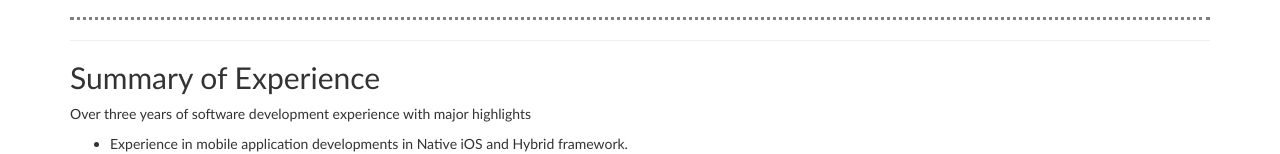
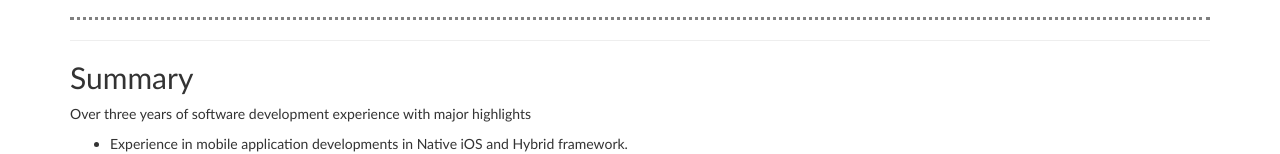
Before and after one commit to vigneshuvi/vigneshuvi.github.io, a plain HTML site: page index.html in a window 1280 px wide. Shown: the part 589-743 px from the top of the page. Drawn offline with Linux system fonts and the light colour scheme.

Commit message:
Updated the heading.

```diff
--- a/index.html
+++ b/index.html
@@ -58,7 +58,7 @@
     </div>
     <hr>
     <div id="uvi-summary">
-        <h2>Summary of Experience</h2>
+        <h2>Summary</h2>
         <p>Over three years of software development experience with major highlights</p>
         <ul class="a">
             <li>Experience in mobile application developments in Native iOS and Hybrid framework.</li>
--- a/js/slider.js
+++ /dev/null
@@ -1,5 +0,0 @@
-/**
- * Created by Vignesh on 2015-12-09
- */
-
-var pageSlider={slide:function(a,b){var c=document.getElementById(a),d=document.getElementById(b);d.className="page right",d.className="page transition center",c.className="page transition left"},homeMenuSlide:function(a,b){var c=(document.getElementById(a),document.getElementById(b));c.className="page right",c.className="page transition center"},menuSlide:function(a,b,c){var d=document.getElementById(a),e=document.getElementById(c),f=document.getElementById(b);e.className="page right",e.className="page transition center",d.className="page transition left",f.className="page transition left"},menuBackSlide:function(a,b){var c=document.getElementById(a),d=document.getElementById(b);d.className="page right",d.className="page transition center",c.className="page transition left"},backSlide:function(a,b){var c=document.getElementById(a),d=document.getElementById(b);d.className="page left",d.className="page transition center",c.className="page transition right"},techSlide:function(a,b){var c=document.getElementById(a),d=document.getElementById(b);d.className="page left",d.className="page transition center",c.className="page transition right"}};
```
